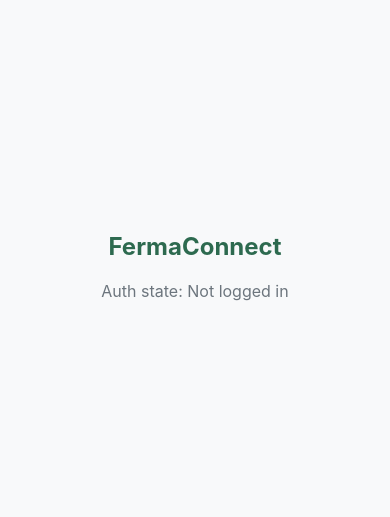
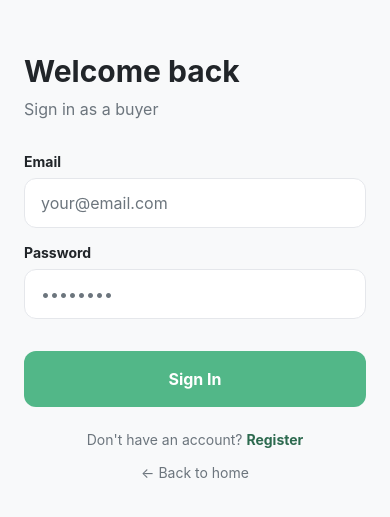
Before and after one commit to fattgg/fermaconnect-app, a React Native app: screen /Login in a window 390 px wide. Shown: the part 155-672 px from the top of the page. Built offline with nearby package versions, Linux system fonts and the light colour scheme.

Commit message:
feat(app): onboarding and login screens

```diff
--- a/App.js
+++ b/App.js
@@ -1,10 +1,26 @@
 import './global.css';
 import { useEffect } from 'react';
-import { Text, View, ActivityIndicator } from 'react-native';
+import { ActivityIndicator, View } from 'react-native';
+import { NavigationContainer } from '@react-navigation/native';
+import { createNativeStackNavigator } from '@react-navigation/native-stack';
 import useAuth from './hooks/useAuth';
 
+import OnboardingScreen from './app/(auth)/OnboardingScreen';
+import LoginScreen      from './app/(auth)/LoginScreen';
+
+const Stack = createNativeStackNavigator();
+
+function AuthStack() {
+  return (
+    <Stack.Navigator screenOptions={{ headerShown: false }}>
+      <Stack.Screen name="Onboarding" component={OnboardingScreen} />
+      <Stack.Screen name="Login"      component={LoginScreen} />
+    </Stack.Navigator>
+  );
+}
+
 export default function App() {
-  const { isLoading, isAuthenticated, user, loadFromStorage } = useAuth();
+  const { isLoading, loadFromStorage } = useAuth();
 
   useEffect(() => {
     loadFromStorage();
@@ -19,18 +35,8 @@ export default function App() {
   }
 
   return (
-    <View className="flex-1 items-center justify-center bg-light px-6">
-      <Text className="text-2xl font-bold text-primary mb-4">
-        FermaConnect
-      </Text>
-      <Text className="text-muted text-base">
-        Auth state: {isAuthenticated ? 'Logged in' : 'Not logged in'}
-      </Text>
-      {user && (
-        <Text className="text-dark text-base mt-2">
-          Role: {user.role}
-        </Text>
-      )}
-    </View>
+    <NavigationContainer>
+      <AuthStack />
+    </NavigationContainer>
   );
 }
--- /dev/null
+++ b/app/(auth)/LoginScreen.js
@@ -0,0 +1,129 @@
+import { useState } from 'react';
+import {
+  View, Text, TextInput, TouchableOpacity,
+  ActivityIndicator, KeyboardAvoidingView,
+  Platform, ScrollView, Alert,
+} from 'react-native';
+import { authAPI } from '../../services/api';
+import useAuth from '../../hooks/useAuth';
+
+export default function LoginScreen({ navigation, route }) {
+  const role = route.params?.role || 'buyer';
+
+  const [email,    setEmail]    = useState('');
+  const [password, setPassword] = useState('');
+  const [loading,  setLoading]  = useState(false);
+
+  const { setAuth } = useAuth();
+
+  const handleLogin = async () => {
+    if (!email || !password) {
+      Alert.alert('Error', 'Please fill in all fields');
+      return;
+    }
+
+    setLoading(true);
+    try {
+      const response = await authAPI.login({ email, password });
+      const { token, user } = response.data;
+
+      if (user.role !== role) {
+        Alert.alert(
+          'Wrong account type',
+          `This account is a ${user.role}. Please go back and select the correct role.`
+        );
+        setLoading(false);
+        return;
+      }
+
+      await setAuth(token, user);
+    } catch (error) {
+      const message = error.response?.data?.message || 'Login failed. Please try again.';
+      Alert.alert('Login failed', message);
+    } finally {
+      setLoading(false);
+    }
+  };
+
+  const isFarmer = role === 'farmer';
+  const color    = isFarmer ? 'bg-primary' : 'bg-secondary';
+
+  return (
+    <KeyboardAvoidingView
+      className="flex-1 bg-light"
+      behavior={Platform.OS === 'ios' ? 'padding' : 'height'}
+    >
+      <ScrollView
+        contentContainerStyle={{ flexGrow: 1 }}
+        keyboardShouldPersistTaps="handled"
+      >
+        <View className="flex-1 px-6 justify-center py-12">
+
+          <View className="mb-8">
+            <Text className="text-3xl font-bold text-dark">
+              Welcome back
+            </Text>
+            <Text className="text-muted text-base mt-2">
+              Sign in as a {role}
+            </Text>
+          </View>
+
+          <View className="gap-y-4">
+            <View>
+              <Text className="text-dark font-bold mb-2">Email</Text>
+              <TextInput
+                className="bg-white border border-gray-200 rounded-xl px-4 py-3 text-dark text-base"
+                placeholder="your@email.com"
+                placeholderTextColor="#6C757D"
+                keyboardType="email-address"
+                autoCapitalize="none"
+                value={email}
+                onChangeText={setEmail}
+              />
+            </View>
+
+            <View>
+              <Text className="text-dark font-bold mb-2">Password</Text>
+              <TextInput
+                className="bg-white border border-gray-200 rounded-xl px-4 py-3 text-dark text-base"
+                placeholder="••••••••"
+                placeholderTextColor="#6C757D"
+                secureTextEntry
+                value={password}
+                onChangeText={setPassword}
+              />
+            </View>
+          </View>
+
+          <TouchableOpacity
+            className={`${color} rounded-xl py-4 items-center mt-8`}
+            onPress={handleLogin}
+            disabled={loading}
+          >
+            {loading
+              ? <ActivityIndicator color="white" />
+              : <Text className="text-white font-bold text-base">Sign In</Text>
+            }
+          </TouchableOpacity>
+
+          <View className="flex-row justify-center mt-6">
+            <Text className="text-muted">Don't have an account? </Text>
+            <TouchableOpacity
+              onPress={() => navigation.navigate('Register', { role })}
+            >
+              <Text className="text-primary font-bold">Register</Text>
+            </TouchableOpacity>
+          </View>
+
+          <TouchableOpacity
+            className="items-center mt-4"
+            onPress={() => navigation.goBack()}
+          >
+            <Text className="text-muted">← Back to home</Text>
+          </TouchableOpacity>
+
+        </View>
+      </ScrollView>
+    </KeyboardAvoidingView>
+  );
+}
--- /dev/null
+++ b/app/(auth)/OnboardingScreen.js
@@ -0,0 +1,63 @@
+import { View, Text, TouchableOpacity, Image } from 'react-native';
+
+export default function OnboardingScreen({ navigation }) {
+  return (
+    <View className="flex-1 bg-light px-6 justify-between py-16">
+
+      <View className="items-center mt-10">
+        <View className="w-24 h-24 rounded-full bg-primary items-center justify-center mb-6">
+          <Text className="text-white text-4xl font-bold">F</Text>
+        </View>
+        <Text className="text-3xl font-bold text-primary text-center">
+          FermaConnect
+        </Text>
+        <Text className="text-muted text-base text-center mt-3 leading-6">
+          Connecting Kosovo farmers{'\n'}directly with buyers
+        </Text>
+      </View>
+
+      <View className="gap-y-4">
+        <Text className="text-dark text-lg font-bold text-center mb-2">
+          I am a...
+        </Text>
+
+        <TouchableOpacity
+          className="bg-primary rounded-2xl p-5 flex-row items-center"
+          onPress={() => navigation.navigate('Login', { role: 'farmer' })}
+        >
+          <View className="w-12 h-12 rounded-full bg-white/20 items-center justify-center mr-4">
+            <Text className="text-2xl">🌱</Text>
+          </View>
+          <View className="flex-1">
+            <Text className="text-white text-lg font-bold">Farmer</Text>
+            <Text className="text-white/80 text-sm mt-1">
+              List your products and receive orders
+            </Text>
+          </View>
+          <Text className="text-white text-xl">→</Text>
+        </TouchableOpacity>
+
+        <TouchableOpacity
+          className="bg-secondary rounded-2xl p-5 flex-row items-center"
+          onPress={() => navigation.navigate('Login', { role: 'buyer' })}
+        >
+          <View className="w-12 h-12 rounded-full bg-white/20 items-center justify-center mr-4">
+            <Text className="text-2xl">🛒</Text>
+          </View>
+          <View className="flex-1">
+            <Text className="text-white text-lg font-bold">Buyer</Text>
+            <Text className="text-white/80 text-sm mt-1">
+              Browse fresh local products
+            </Text>
+          </View>
+          <Text className="text-white text-xl">→</Text>
+        </TouchableOpacity>
+      </View>
+
+      <Text className="text-muted text-sm text-center">
+        Fresh from Kosovo farms, direct to you
+      </Text>
+
+    </View>
+  );
+}
--- /dev/null
+++ b/constants/index.js
@@ -0,0 +1,46 @@
+export const API_URL = 'https://fermaconnect-api.onrender.com/api';
+
+export const CATEGORIES = [
+  { label: 'All',        value: ''           },
+  { label: 'Vegetables', value: 'vegetables' },
+  { label: 'Fruits',     value: 'fruits'     },
+  { label: 'Dairy',      value: 'dairy'      },
+  { label: 'Meat',       value: 'meat'       },
+  { label: 'Honey',      value: 'honey'      },
+  { label: 'Eggs',       value: 'eggs'       },
+  { label: 'Grains',     value: 'grains'     },
+  { label: 'Herbs',      value: 'herbs'      },
+  { label: 'Other',      value: 'other'      },
+];
+
+export const MUNICIPALITIES = [
+  'Pristina',
+  'Prizren',
+  'Peja',
+  'Gjakova',
+  'Gjilan',
+  'Mitrovica',
+  'Ferizaj',
+  'Podujeva',
+  'Vushtrri',
+  'Suhareka',
+  'Rahovec',
+  'Drenas',
+  'Lipjan',
+  'Malisheva',
+  'Kamenica',
+];
+
+export const ORDER_STATUS_COLORS = {
+  pending:   '#F4A261',
+  accepted:  '#52B788',
+  rejected:  '#E63946',
+  completed: '#2D6A4F',
+};
+
+export const ORDER_STATUS_LABELS = {
+  pending:   'Pending',
+  accepted:  'Accepted',
+  rejected:  'Rejected',
+  completed: 'Completed',
+};
```
